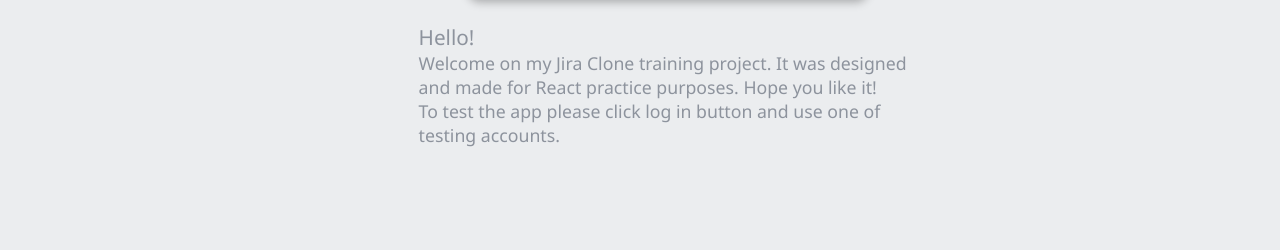
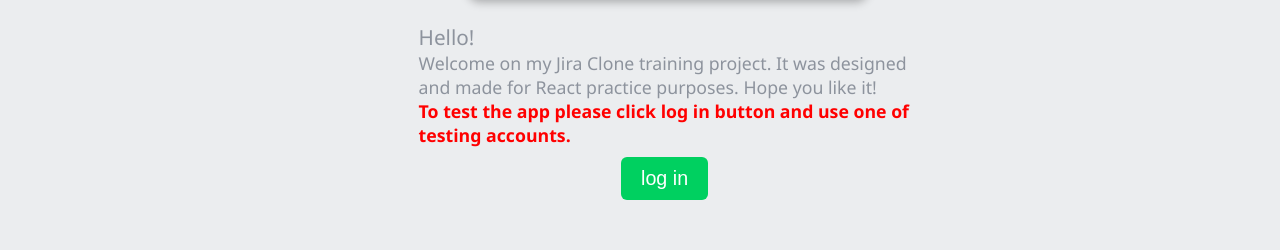
Before and after one commit to malex3334/workflow, a React (Create React App) app: page / in a window 1280 px wide. Shown: the part 475-725 px from the top of the page. Built offline with nearby package versions, Linux system fonts and the light colour scheme; no server answers; what miragejs would draw is missing.

Commit message:
login button on landing page addes

```diff
--- a/src/_global.scss
+++ b/src/_global.scss
@@ -230,3 +230,8 @@
   align-items: center;
   justify-content: center;
 }
+
+.warning {
+  color: red;
+  font-weight: bold;
+}
--- a/src/pages/LandingPage.jsx
+++ b/src/pages/LandingPage.jsx
@@ -1,6 +1,10 @@
 import React from "react";
+import Button from "../components/Button";
+import { useNavigate } from "react-router-dom";
 
 export default function LandingPage() {
+  let navigate = useNavigate();
+
   return (
     <div className="landing-container">
       <h2 className="landing-container__title">Jira Clone Project</h2>
@@ -17,9 +21,24 @@
           <p>
             Welcome on my Jira Clone training project. It was designed and made
             for React practice purposes. Hope you like it! <br />
-            To test the app please click log in button and use one of testing
-            accounts.
+            <span className="warning">
+              To test the app please click log in button and use one of testing
+              accounts.
+            </span>
           </p>
+          <Button
+            classes="btn-save"
+            name="log in"
+            onClick={() => {
+              navigate("/login");
+            }}
+            style={{
+              fontSize: "2rem",
+              display: "block",
+              margin: "1rem auto 5rem auto",
+              padding: "1rem 2rem 1rem 2rem",
+            }}
+          />
         </div>
       </div>
     </div>
```
